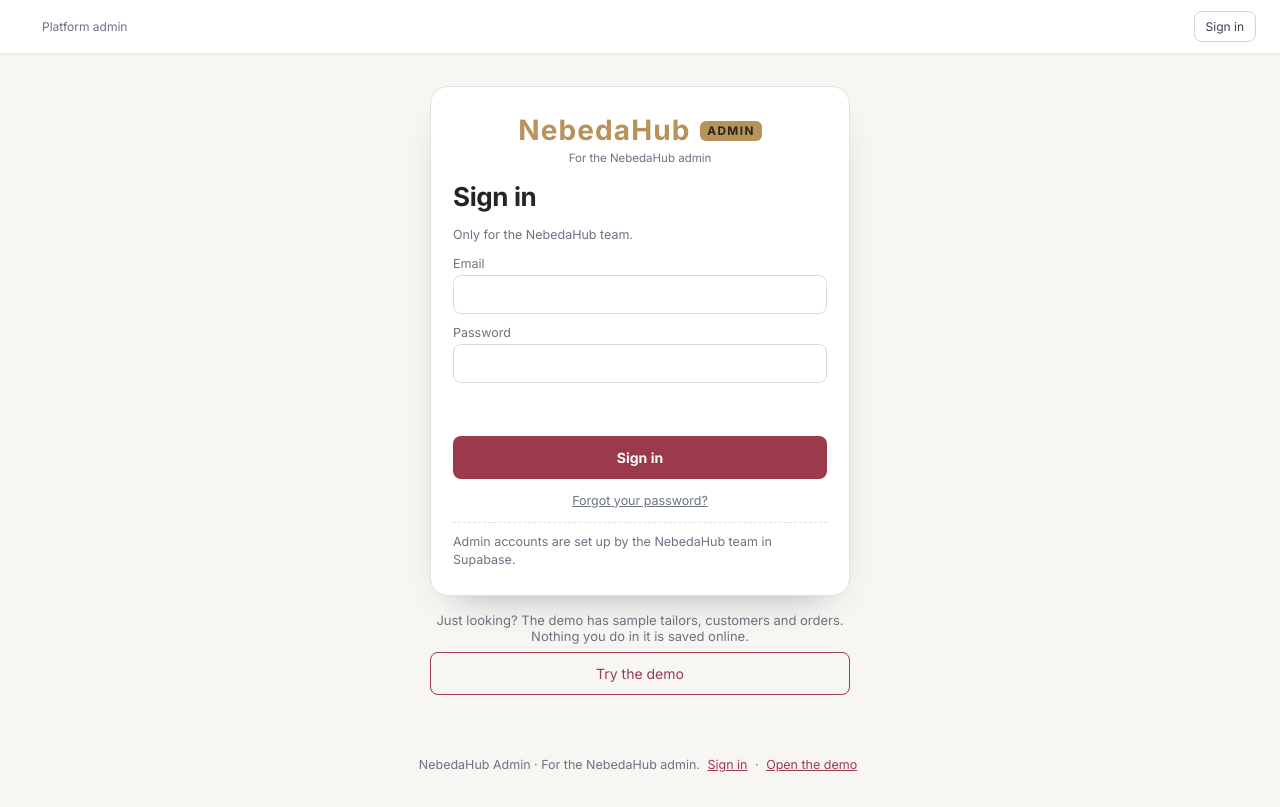
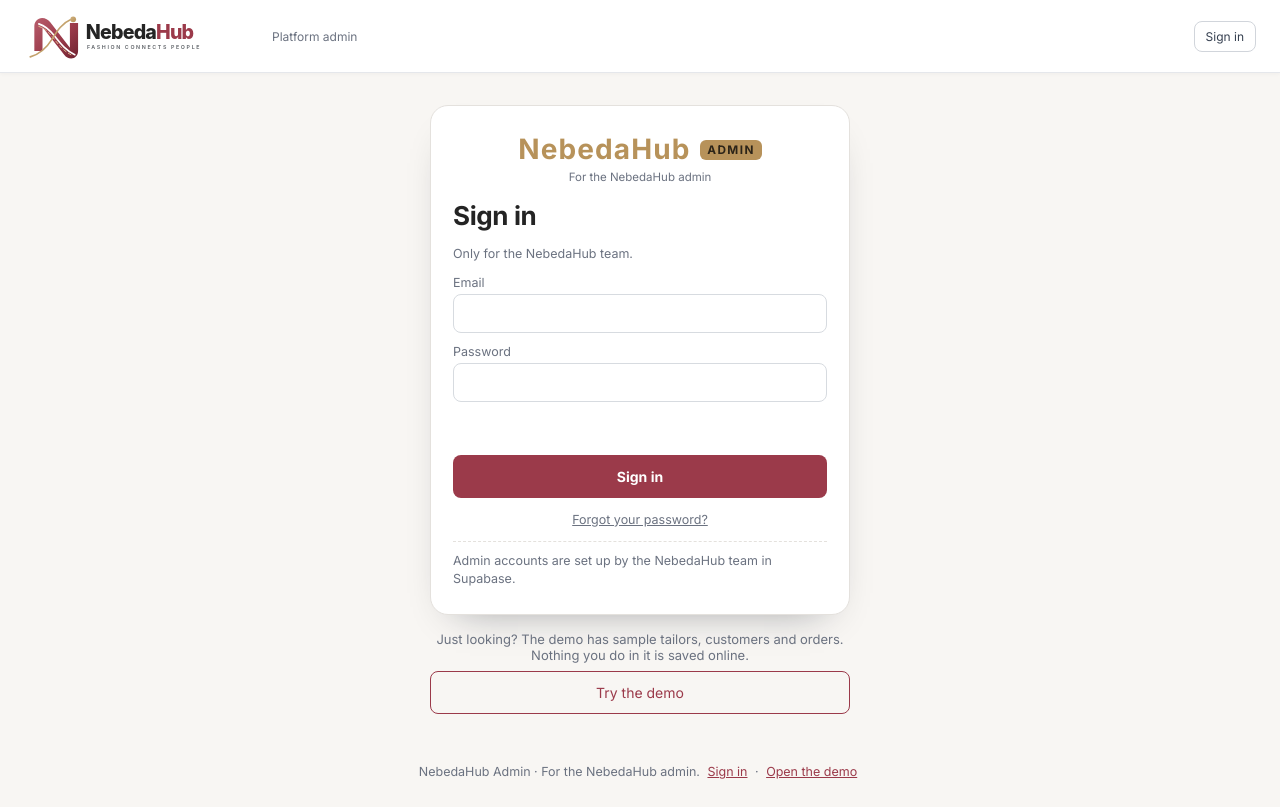
Before and after one commit to Bencarson1/Practice-Repo, a plain HTML site: page wearvia/admin/index.html in a window 1280 px wide. Drawn offline with Linux system fonts and the light colour scheme.

Commit message:
Style professional NebedaHub header logo

```diff
--- a/wearvia/css/style.css
+++ b/wearvia/css/style.css
@@ -83,6 +83,21 @@
   color: var(--gold);
   text-decoration: none;
 }
+.wordmark {
+  display: inline-flex;
+  align-items: center;
+  flex: 0 0 auto;
+}
+.wordmark img {
+  display: block;
+  width: 230px;
+  max-width: 34vw;
+  height: 50px;
+  object-fit: contain;
+  object-position: left center;
+}
+.wordmark-app-name { display: none !important; }
+
 .shop-pill { font-size: 12px; opacity: .8; }
 .shop-pill b { color: var(--on-navy); font-weight: 600; }
 
@@ -997,6 +1012,7 @@
 
 @media (max-width: 520px) {
   .appbar { padding: 8px 16px; gap: 8px; }
+  .wordmark img { width: 174px; height: 42px; max-width: 58vw; }
   .wordmark { font-size: 22px; }
   .customer-view { padding: 0; }
   .capp { max-width: none; border-radius: 0; border: none; box-shadow: none; height: calc(100vh - var(--appbar-h, 96px)); height: calc(100dvh - var(--appbar-h, 96px)); min-height: 480px; }
```
